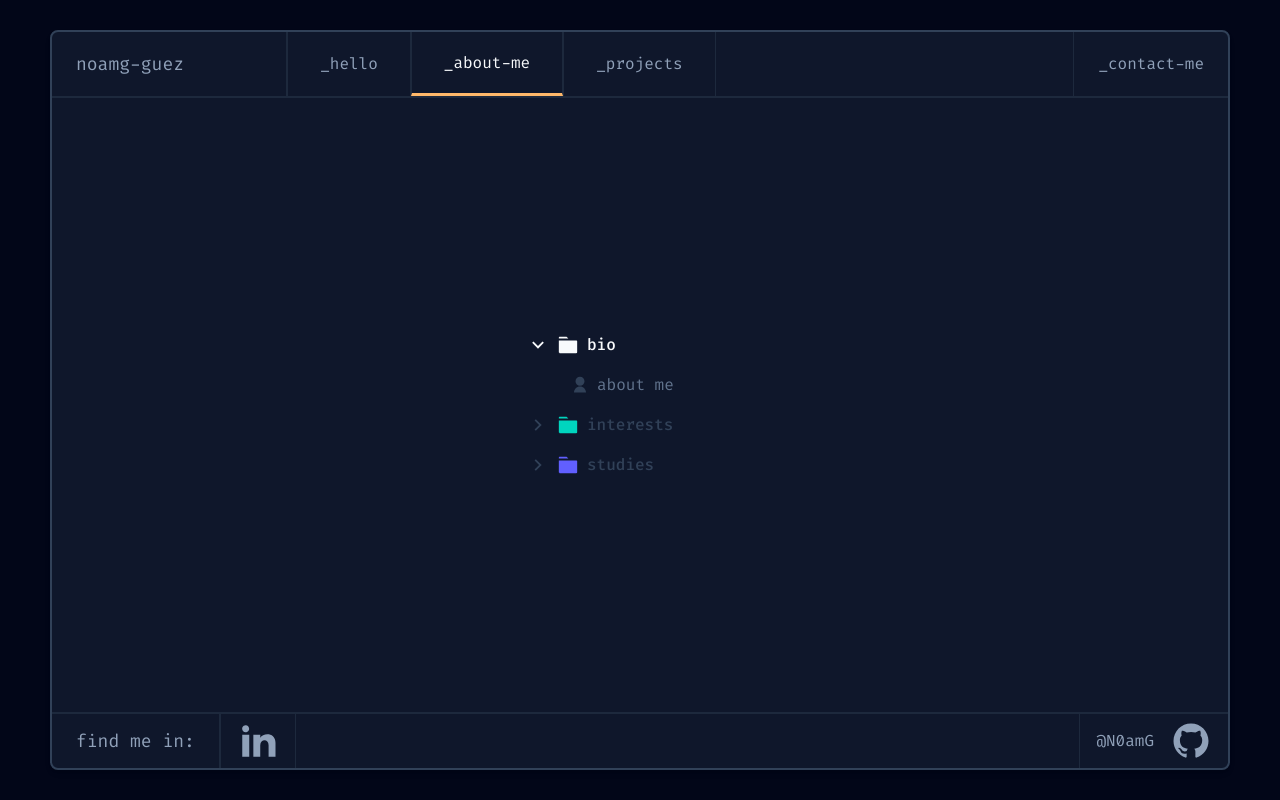
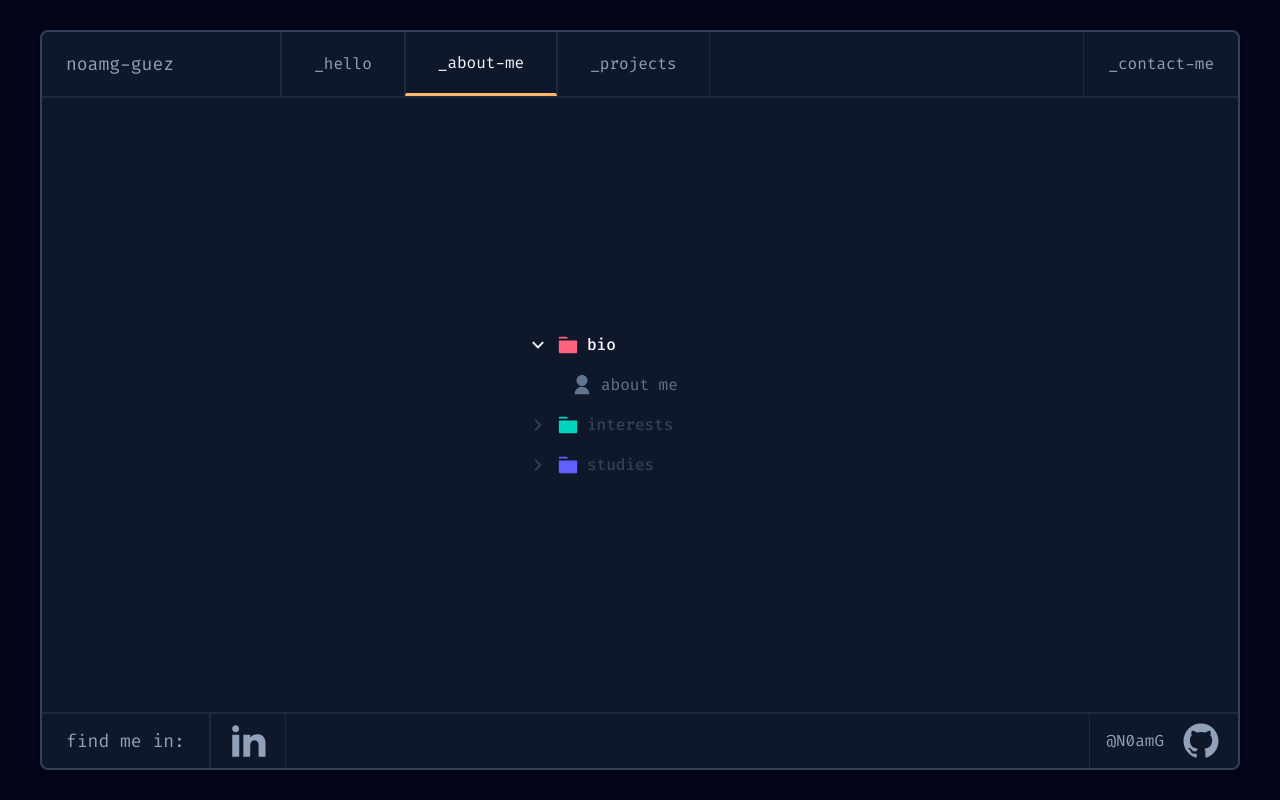
Before and after one commit to N0amG/Portfolio-public, a Next.js app: page /about in a window 1280 px wide. Both pictures are taken after a click on the button "bio". Built offline with nearby package versions, Linux system fonts and the light colour scheme.

Commit message:
Fix : tailwind color compilation for Dropdown

```diff
--- a/src/app/globals.css
+++ b/src/app/globals.css
@@ -9,7 +9,7 @@ body {
   font-family: 'Fira Code';
   max-width: 100%;
   height: 100vh;
-  padding: 30px 50px;
+  padding: 30px 40px;
   @apply bg-slate-950 text-slate-50;
 
 }
--- a/src/components/Dropdown.jsx
+++ b/src/components/Dropdown.jsx
@@ -3,6 +3,12 @@ import { useState } from 'react'
 
 // Icône dossier SVG custom
 function FolderIcon({ color = 'slate-700', size = 22 }) {
+	const colorVariants = {
+		'rose-400': 'text-rose-400',
+		'teal-400': 'text-teal-400',
+		'indigo-500': 'text-indigo-500',
+	  } // Sert a explicité les couleurs pour la compilation de tailwind
+
 	return (
 		<svg
 			xmlns='http://www.w3.org/2000/svg'
@@ -10,7 +16,7 @@ function FolderIcon({ color = 'slate-700', size = 22 }) {
 			fill='currentColor'
 			width={size}
 			height={size}
-			className={`text-${color}`}
+			className={`${colorVariants[color]}`}
 		>
 			<path
 				d='M22 8V20C22 20.5523 21.5523 21 21 21H3C2.44772 21 2 20.5523 2 20V7H21C21.5523 7 22 7.44772 22 8ZM12.4142 5H2V4C2 3.44772 2.44772 3 3 3H10.4142L12.4142 5Z'
--- a/src/components/DropdownItem.jsx
+++ b/src/components/DropdownItem.jsx
@@ -1,3 +1,5 @@
+import Icon from './Icon'
+
 // DropdownItem : titre, icône, couleur icône, couleur titre
 export default function DropdownItem({
 	id,
@@ -9,6 +11,7 @@ export default function DropdownItem({
 	active = activeId === id,
 }) {
 	const iconColor = active ? 'text-slate-50' : 'text-slate-700'
+
 	return (
 		<button
 			className={`flex items-center justify-end gap-2 w-full px-2 py-2 rounded transition-colors select-none ${
@@ -19,18 +22,12 @@ export default function DropdownItem({
 			onClick={() => onClick(id)}
 			type='button'
 		>
-			{iconPath && (
-				<svg
-					xmlns='http://www.w3.org/2000/svg'
-					viewBox='0 0 24 24'
-					fill='currentColor'
-					width={18}
-					height={18}
-					className={iconColor}
-				>
-					<path d={iconPath} />
-				</svg>
-			)}
+			{iconPath &&
+				<Icon
+					path={iconPath}
+					color={iconColor}
+					className='w-[22px] h-[22px]'/>
+			}
 			<span className='flex-1 text-left w-fit'>{title}</span>
 		</button>
 	)
--- /dev/null
+++ b/src/components/Icon.jsx
@@ -0,0 +1,14 @@
+export default function Icon({ path, size = 18, className = ''}) {
+  return (
+    <svg
+      xmlns="http://www.w3.org/2000/svg"
+      viewBox="0 0 24 24"
+      fill="currentColor"
+      width={size}
+      height={size}
+      className={className}
+    >
+      <path d={path} />
+    </svg>
+  );
+}
```
